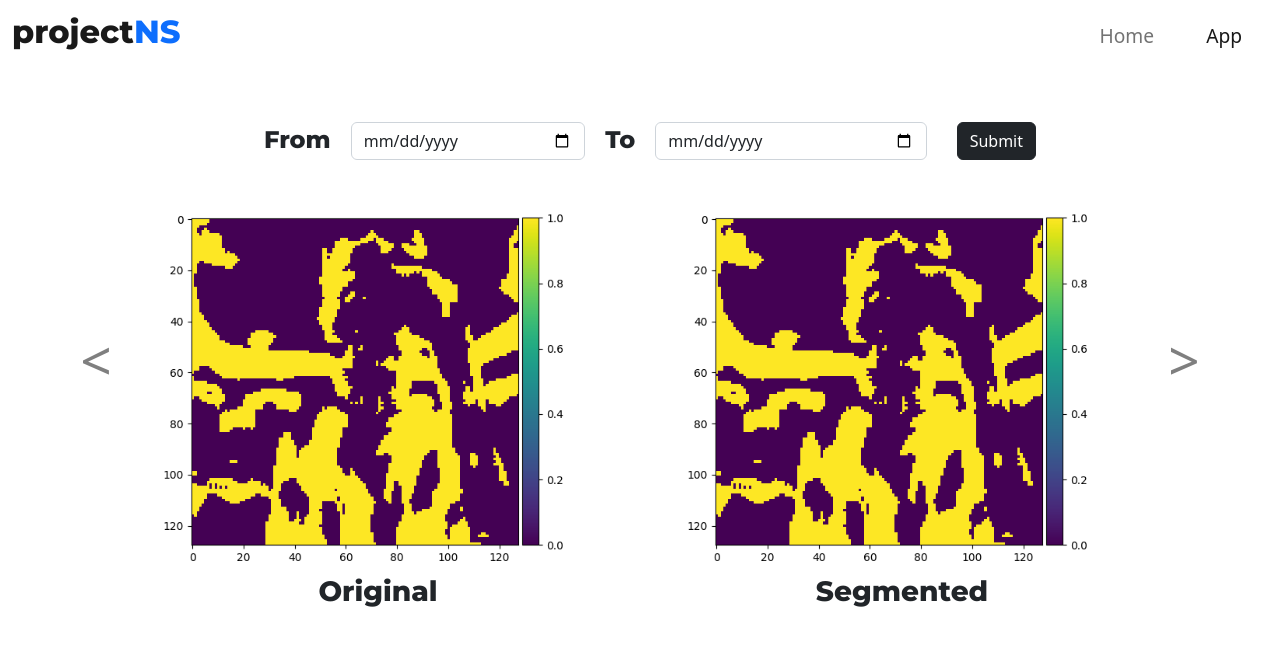
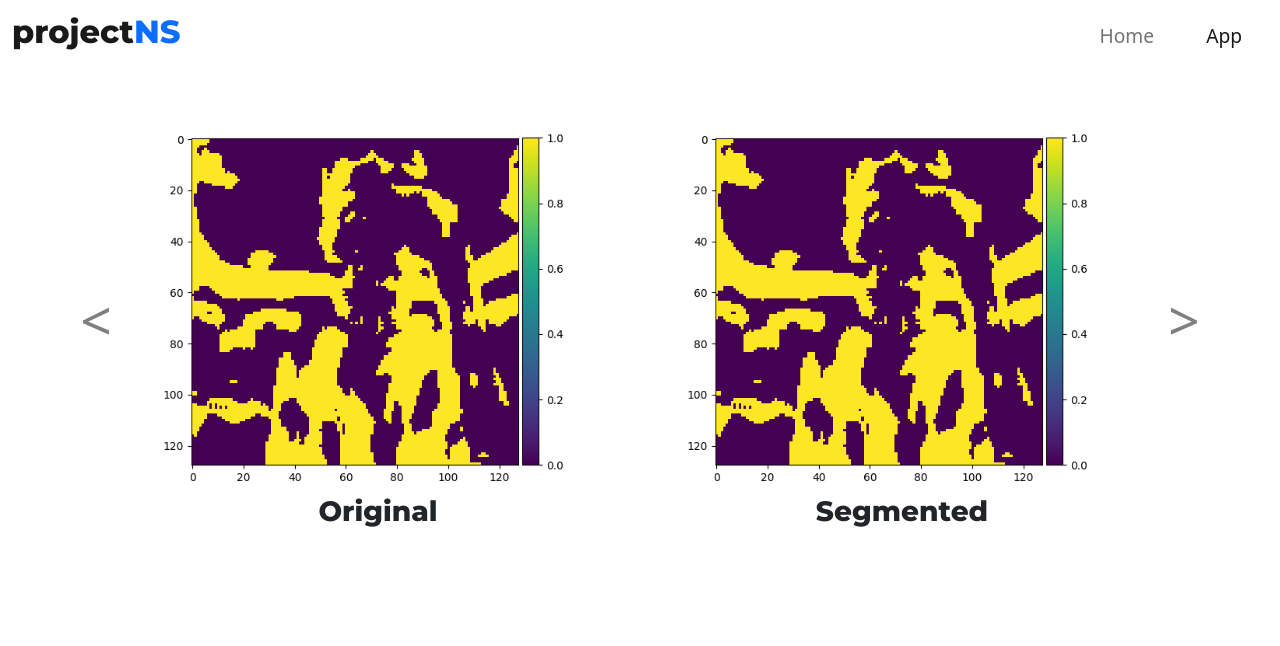
Before and after one commit to AvyaRathod/Project-NS, a React (Vite) app in the folder frontend/: page /output in a window 1280 px wide. Shown: the top 646 px of the page. Built offline with nearby package versions, Linux system fonts and the light colour scheme.

Commit message:
Update NonCarousel.jsx

```diff
--- a/frontend/src/components/NonCarousel.jsx
+++ b/frontend/src/components/NonCarousel.jsx
@@ -7,19 +7,6 @@ export default function NonCarousel() {
     <Carousel className='cara text-dark' interval={null}>
       <Carousel.Item>
       <div className='row text-center'>
-      <form className='date-form d-flex justify-content-center'>
-    <span className='from col-md-4 d-flex fs-4'>
-    <label for="from">From</label>
-  <input type="date" className="form-control" id="from" name="From" />
-    </span>
-    <span className='col-md-4 to d-flex fs-4'>
-    <label for="to">To</label>
-  <input type="date" className="form-control" id="to" name="to" />
-    </span>
-    <div>
-    <input type="submit" className='btn btn-dark submit-btn-form'></input>
-    </div>
-    </form>
         <div className='col-lg-6 text-center p-0'>
         <img
           className="d-block cara-img"
```
